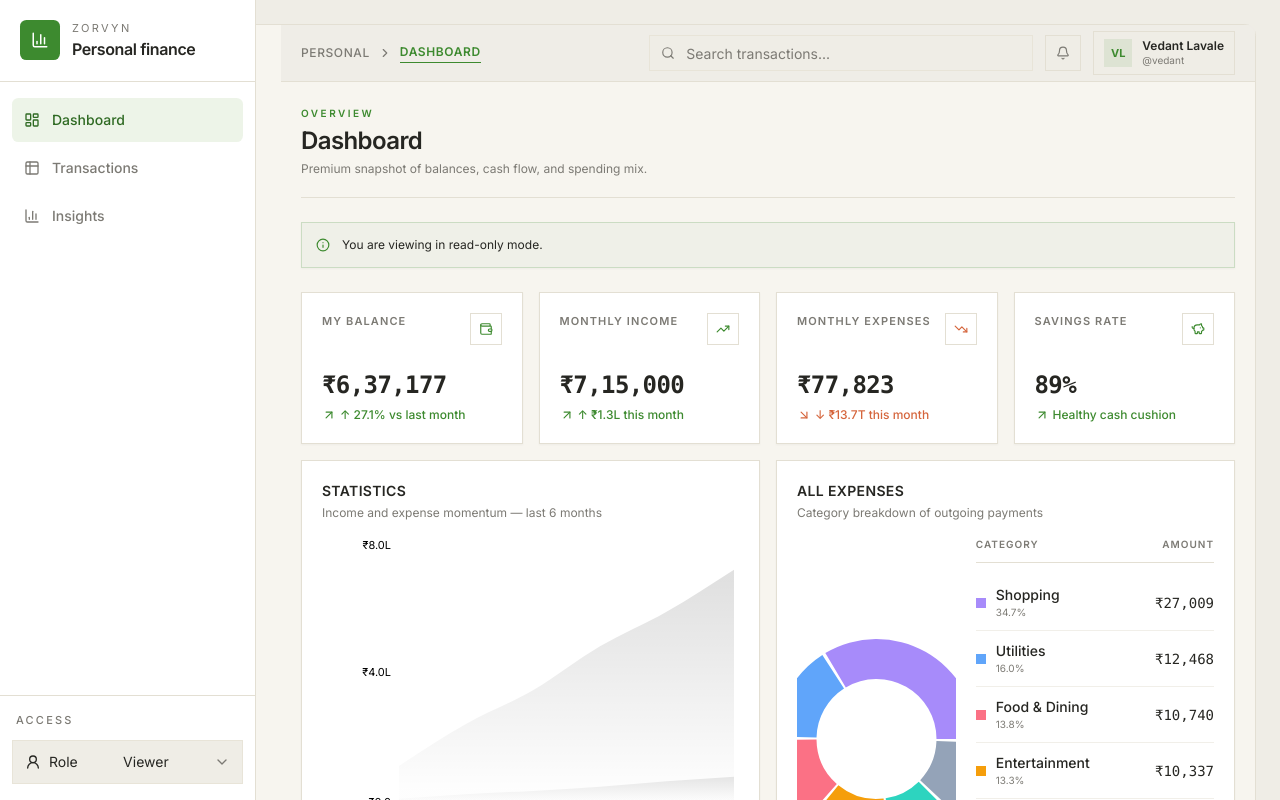
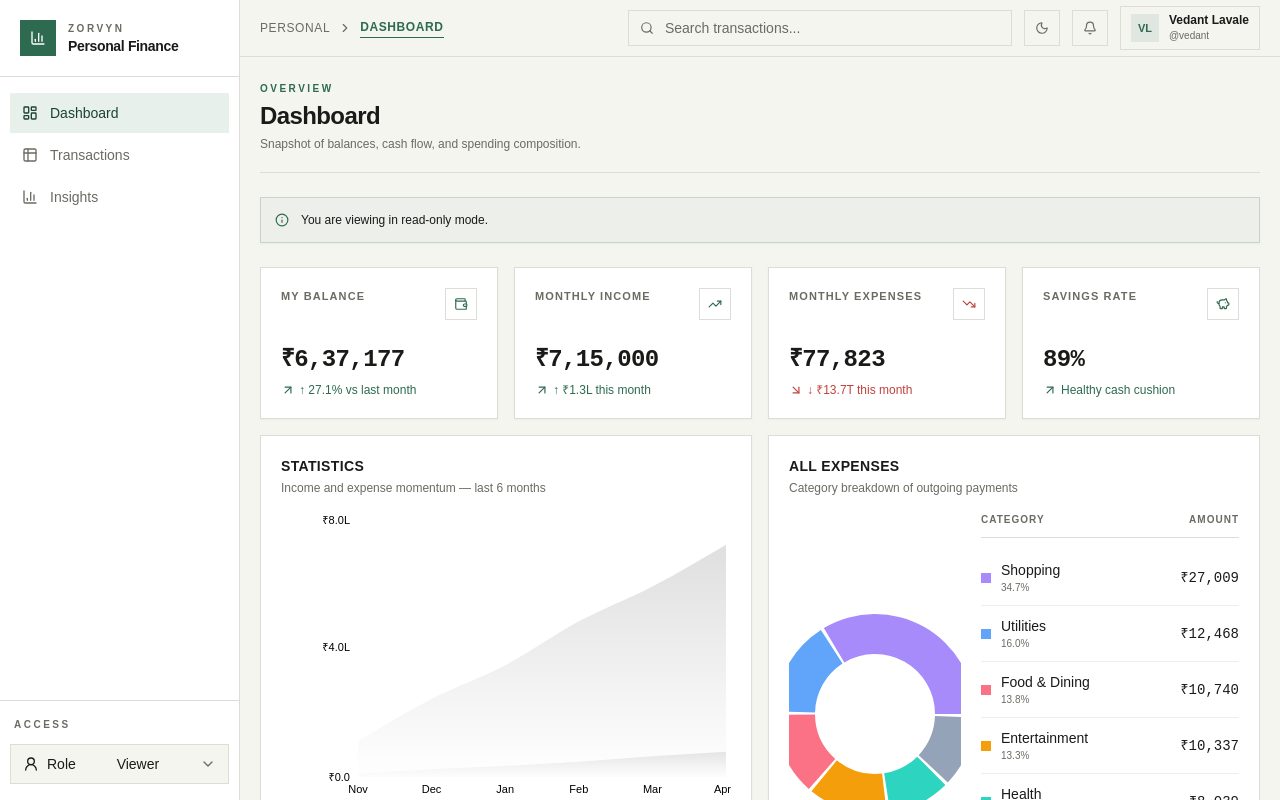
Before and after one commit to vedantlavale/assignment-zrvyn, a React (Vite) app: page / in a window 1280 px wide. Shown: the top 800 px of the page. Built offline with nearby package versions, Linux system fonts and the light colour scheme.

Commit message:
feat: overhaul UI design system with DM Sans typography, refined color palette, and expanded dashboard charts

```diff
--- a/src/App.tsx
+++ b/src/App.tsx
@@ -14,10 +14,10 @@ function AppRoutes() {
     <AnimatePresence mode="wait">
       <motion.div
         key={location.pathname}
-        initial={{ opacity: 0, y: 10 }}
+        initial={{ opacity: 0, y: 6 }}
         animate={{ opacity: 1, y: 0 }}
-        exit={{ opacity: 0, y: -8 }}
-        transition={{ duration: 0.22, ease: "easeOut" }}
+        exit={{ opacity: 0, y: -4 }}
+        transition={{ duration: 0.18, ease: "easeOut" }}
       >
         <Routes location={location}>
           <Route path="/" element={<Dashboard />} />
@@ -31,13 +31,11 @@ function AppRoutes() {
 
 export function App() {
   return (
-    <div className="min-h-svh bg-background p-3 text-foreground md:p-6">
-      <div className="min-h-[calc(100svh-1.5rem)] rounded-xl border border-border bg-[#f7f5ef] md:min-h-[calc(100svh-3rem)]">
-        <Sidebar />
-        <div className="pb-20 md:ml-16 md:pb-0 lg:ml-64">
-          <Topbar />
-          <AppRoutes />
-        </div>
+    <div className="min-h-svh bg-background text-foreground">
+      <Sidebar />
+      <div className="pb-20 md:ml-16 md:pb-0 lg:ml-60">
+        <Topbar />
+        <AppRoutes />
       </div>
     </div>
   )
--- a/src/components/layout/Sidebar.tsx
+++ b/src/components/layout/Sidebar.tsx
@@ -22,22 +22,22 @@ export function Sidebar() {
 
   return (
     <>
-      <aside className="fixed inset-y-0 left-0 z-40 hidden border-r border-sidebar-border bg-sidebar md:flex md:w-16 md:flex-col lg:w-64">
+      <aside className="fixed inset-y-0 left-0 z-40 hidden border-r border-sidebar-border bg-sidebar md:flex md:w-16 md:flex-col lg:w-60">
         <div className="border-b border-sidebar-border px-4 py-5 lg:px-5">
           <div className="flex items-center gap-3">
-            <div className="flex size-10 items-center justify-center rounded-md bg-primary text-primary-foreground">
-              <BarChart3 className="size-4.5" />
+            <div className="flex size-9 items-center justify-center bg-primary text-primary-foreground">
+              <BarChart3 className="size-4" />
             </div>
             <div className="hidden lg:block">
-              <p className="text-[11px] uppercase tracking-[0.22em] text-muted-foreground">
+              <p className="text-[10px] font-semibold uppercase tracking-[0.25em] text-muted-foreground">
                 Zorvyn
               </p>
-              <h2 className="font-semibold tracking-tight">Personal finance</h2>
+              <h2 className="text-sm font-semibold tracking-tight">Personal Finance</h2>
             </div>
           </div>
         </div>
 
-        <nav className="flex-1 space-y-1 px-3 py-4">
+        <nav className="flex-1 space-y-0.5 px-2.5 py-4">
           {navItems.map((item) => {
             const Icon = item.icon
 
@@ -47,10 +47,10 @@ export function Sidebar() {
                 to={item.to}
                 className={({ isActive }) =>
                   cn(
-                    "flex h-11 items-center gap-3 rounded-md px-3 text-sm font-medium transition-colors md:justify-center lg:justify-start",
+                    "flex h-10 items-center gap-3 px-3 text-sm font-medium transition-colors md:justify-center lg:justify-start",
                     isActive
                       ? "bg-sidebar-accent text-sidebar-accent-foreground"
-                      : "text-muted-foreground hover:bg-muted hover:text-foreground"
+                      : "text-muted-foreground hover:bg-muted/50 hover:text-foreground"
                   )
                 }
               >
@@ -61,9 +61,9 @@ export function Sidebar() {
           })}
         </nav>
 
-        <div className="space-y-3 border-t border-sidebar-border px-3 py-4">
+        <div className="space-y-3 border-t border-sidebar-border px-2.5 py-4">
           <div className="hidden px-1 lg:block">
-            <p className="mb-2 text-[11px] font-medium uppercase tracking-[0.2em] text-muted-foreground">
+            <p className="mb-2 text-[10px] font-semibold uppercase tracking-[0.25em] text-muted-foreground">
               Access
             </p>
           </div>
@@ -73,7 +73,7 @@ export function Sidebar() {
               dispatch({ type: "SET_ROLE", payload: value as "viewer" | "admin" })
             }
           >
-            <SelectTrigger className="h-11 bg-background">
+            <SelectTrigger className="h-10 bg-background">
               <div className="flex items-center gap-2">
                 <UserRound className="size-4" />
                 <span className="hidden lg:inline">Role</span>
@@ -88,8 +88,8 @@ export function Sidebar() {
         </div>
       </aside>
 
-      <nav className="fixed right-4 bottom-4 left-4 z-40 rounded-lg border border-border bg-card p-2 shadow-lg md:hidden">
-        <div className="grid grid-cols-3 gap-2">
+      <nav className="fixed right-0 bottom-0 left-0 z-40 border-t border-border bg-card p-2 md:hidden">
+        <div className="grid grid-cols-3 gap-1">
           {navItems.map((item) => {
             const Icon = item.icon
 
@@ -99,7 +99,7 @@ export function Sidebar() {
                 to={item.to}
                 className={({ isActive }) =>
                   cn(
-                    "flex flex-col items-center gap-1 rounded-md px-2 py-2 text-xs font-medium",
+                    "flex flex-col items-center gap-1 px-2 py-2 text-xs font-medium",
                     isActive ? "bg-sidebar-accent text-sidebar-accent-foreground" : "text-muted-foreground"
                   )
                 }
--- a/src/components/layout/Topbar.tsx
+++ b/src/components/layout/Topbar.tsx
@@ -1,6 +1,7 @@
-import { Bell, ChevronRight, Search } from "lucide-react"
+import { Bell, ChevronRight, Moon, Search, Sun } from "lucide-react"
 import { Link, useLocation } from "react-router-dom"
 
+import { useTheme } from "@/components/theme-provider"
 import { Input } from "@/components/ui/input"
 
 const labels: Record<string, string> = {
@@ -12,6 +13,21 @@ const labels: Record<string, string> = {
 export function Topbar() {
   const location = useLocation()
   const currentLabel = labels[location.pathname] || "Dashboard"
+  const { theme, setTheme } = useTheme()
+
+  const toggleTheme = () => {
+    if (theme === "dark") {
+      setTheme("light")
+    } else {
+      setTheme("dark")
+    }
+  }
+
+  // Determine if currently in dark mode (for icon display)
+  const isDark =
+    theme === "dark" ||
+    (theme === "system" &&
+      window.matchMedia("(prefers-color-scheme: dark)").matches)
 
   return (
     <header className="sticky top-0 z-30 border-b border-border bg-background/95 backdrop-blur-sm">
@@ -30,6 +46,16 @@ export function Topbar() {
           <Search className="absolute top-1/2 left-3 size-3.5 -translate-y-1/2 text-muted-foreground" />
           <Input placeholder="Search transactions..." className="h-9 pl-9 text-sm" />
         </div>
+
+        {/* Theme toggle */}
+        <button
+          onClick={toggleTheme}
+          title={isDark ? "Switch to light mode" : "Switch to dark mode (D)"}
+          className="flex size-9 items-center justify-center border border-border bg-background text-muted-foreground transition-colors hover:bg-muted hover:text-foreground"
+        >
+          {isDark ? <Sun className="size-3.5" /> : <Moon className="size-3.5" />}
+        </button>
+
         <button className="flex size-9 items-center justify-center border border-border bg-background text-muted-foreground transition-colors hover:bg-muted hover:text-foreground">
           <Bell className="size-3.5" />
         </button>
--- a/src/index.css
+++ b/src/index.css
@@ -5,8 +5,9 @@
 @custom-variant dark (&:is(.dark *));
 
 @theme inline {
-    --font-heading: var(--font-sans);
-    --font-sans: "Inter", sans-serif;
+    --font-heading: "DM Sans", sans-serif;
+    --font-sans: "DM Sans", sans-serif;
+    --font-mono: "DM Mono", monospace;
     --color-income: var(--income);
     --color-expense: var(--expense);
     --color-sidebar-ring: var(--sidebar-ring);
@@ -40,50 +41,88 @@
     --color-card: var(--card);
     --color-foreground: var(--foreground);
     --color-background: var(--background);
-    --radius-sm: calc(var(--radius) * 0.6);
-    --radius-md: calc(var(--radius) * 0.8);
-    --radius-lg: var(--radius);
-    --radius-xl: calc(var(--radius) * 1.4);
-    --radius-2xl: calc(var(--radius) * 1.8);
-    --radius-3xl: calc(var(--radius) * 2.2);
-    --radius-4xl: calc(var(--radius) * 2.6);
+    --radius-sm: 0px;
+    --radius-md: 2px;
+    --radius-lg: 4px;
+    --radius-xl: 6px;
+    --radius-2xl: 8px;
+    --radius-3xl: 10px;
+    --radius-4xl: 12px;
 }
 
+/* ─── Light Mode ─────────────────────────────────────────────── */
 :root {
-    --background: #efede6;
-    --foreground: #262622;
+    --background: #f5f5f0;
+    --foreground: #1a1a18;
     --card: #ffffff;
-    --card-foreground: #262622;
+    --card-foreground: #1a1a18;
     --popover: #ffffff;
-    --popover-foreground: #262622;
-    --primary: #3d8a2f;
+    --popover-foreground: #1a1a18;
+    --primary: #2d6a4f;
     --primary-foreground: #ffffff;
-    --secondary: #f4f2eb;
-    --secondary-foreground: #262622;
-    --muted: #f5f2ea;
-    --muted-foreground: #7c7a74;
-    --accent: #4b9438;
+    --secondary: #f0efe9;
+    --secondary-foreground: #1a1a18;
+    --muted: #edece6;
+    --muted-foreground: #6b6b63;
+    --accent: #40916c;
     --accent-foreground: #ffffff;
     --destructive: oklch(0.577 0.245 27.325);
-    --border: #e3dfd3;
-    --input: #e8e4d8;
-    --ring: rgb(75 148 56 / 0.2);
-    --chart-1: oklch(0.87 0 0);
-    --chart-2: oklch(0.556 0 0);
-    --chart-3: oklch(0.439 0 0);
-    --chart-4: oklch(0.371 0 0);
-    --chart-5: oklch(0.269 0 0);
-    --radius: 0.5rem;
+    --border: #dddcd6;
+    --input: #dddcd6;
+    --ring: rgb(45 106 79 / 0.25);
+    --chart-1: #2d6a4f;
+    --chart-2: #40916c;
+    --chart-3: #52b788;
+    --chart-4: #74c69d;
+    --chart-5: #95d5b2;
+    --radius: 4px;
     --sidebar: #ffffff;
-    --sidebar-foreground: #262622;
-    --sidebar-primary: #4b9438;
+    --sidebar-foreground: #1a1a18;
+    --sidebar-primary: #2d6a4f;
     --sidebar-primary-foreground: #ffffff;
-    --sidebar-accent: #edf4e8;
-    --sidebar-accent-foreground: #2f6a23;
-    --sidebar-border: #e3dfd3;
-    --sidebar-ring: rgb(75 148 56 / 0.2);
-    --income: #3d8a2f;
-    --expense: #d5653c;
+    --sidebar-accent: #e8f0ec;
+    --sidebar-accent-foreground: #1b4332;
+    --sidebar-border: #dddcd6;
+    --sidebar-ring: rgb(45 106 79 / 0.25);
+    --income: #2d6a4f;
+    --expense: #c1403d;
+}
+
+/* ─── Dark Mode ──────────────────────────────────────────────── */
+.dark {
+    --background: #0f1710;
+    --foreground: #e8ede9;
+    --card: #161e17;
+    --card-foreground: #e8ede9;
+    --popover: #1a241b;
+    --popover-foreground: #e8ede9;
+    --primary: #52b788;
+    --primary-foreground: #0a1209;
+    --secondary: #1e2920;
+    --secondary-foreground: #e8ede9;
+    --muted: #1a2018;
+    --muted-foreground: #8a9688;
+    --accent: #52b788;
+    --accent-foreground: #0a1209;
+    --destructive: oklch(0.65 0.22 27.325);
+    --border: #253227;
+    --input: #253227;
+    --ring: rgb(82 183 136 / 0.3);
+    --chart-1: #52b788;
+    --chart-2: #74c69d;
+    --chart-3: #95d5b2;
+    --chart-4: #b7e4c7;
+    --chart-5: #d8f3dc;
+    --sidebar: #0f1710;
+    --sidebar-foreground: #e8ede9;
+    --sidebar-primary: #52b788;
+    --sidebar-primary-foreground: #0a1209;
+    --sidebar-accent: #1a2c1d;
+    --sidebar-accent-foreground: #95d5b2;
+    --sidebar-border: #1e2b1f;
+    --sidebar-ring: rgb(82 183 136 / 0.3);
+    --income: #52b788;
+    --expense: #e07070;
 }
 
 @layer base {
@@ -91,16 +130,20 @@
     @apply border-border outline-ring/50;
   }
   body {
-    @apply bg-background text-foreground;
+    @apply bg-background text-foreground antialiased;
     min-height: 100vh;
+    font-feature-settings: "ss01", "ss02", "cv01";
   }
   html {
     @apply font-sans;
+    -webkit-font-smoothing: antialiased;
+    -moz-osx-font-smoothing: grayscale;
+    text-rendering: optimizeLegibility;
   }
   button {
     @apply cursor-pointer;
   }
   ::selection {
-    background: rgb(75 148 56 / 0.16);
+    background: rgb(45 106 79 / 0.14);
   }
 }
--- a/src/main.tsx
+++ b/src/main.tsx
@@ -4,6 +4,7 @@ import { BrowserRouter } from "react-router-dom"
 
 import "./index.css"
 import App from "./App.tsx"
+import { ThemeProvider } from "@/components/theme-provider"
 import { Toaster } from "@/components/ui/toaster"
 import { ToastContextProvider } from "@/components/ui/use-toast"
 import { AppProvider } from "@/context/AppContext"
@@ -12,6 +13,7 @@ import { TransactionProvider } from "@/context/TransactionContext"
 createRoot(document.getElementById("root")!).render(
   <StrictMode>
     <BrowserRouter>
+      <ThemeProvider defaultTheme="system" storageKey="zorvyn-theme">
         <AppProvider>
           <TransactionProvider>
             <ToastContextProvider>
@@ -20,6 +22,7 @@ createRoot(document.getElementById("root")!).render(
             </ToastContextProvider>
           </TransactionProvider>
         </AppProvider>
+      </ThemeProvider>
     </BrowserRouter>
   </StrictMode>
 )
--- a/src/pages/Dashboard.tsx
+++ b/src/pages/Dashboard.tsx
@@ -1,6 +1,8 @@
 import { useEffect, useState } from "react"
 
 import { BalanceTrendChart } from "@/components/dashboard/BalanceTrendChart"
+import { CashFlowChart } from "@/components/dashboard/CashFlowChart"
+import { DailySpendingChart } from "@/components/dashboard/DailySpendingChart"
 import { SpendingBreakdown } from "@/components/dashboard/SpendingBreakdown"
 import { SummaryCards } from "@/components/dashboard/SummaryCards"
 import { PageShell } from "@/components/layout/PageShell"
@@ -17,19 +19,20 @@ export function Dashboard() {
   return (
     <PageShell
       title="Dashboard"
-      description="Premium snapshot of balances, cash flow, and spending mix."
+      description="Snapshot of balances, cash flow, and spending composition."
     >
       {loading ? (
         <div className="space-y-4">
           <div className="grid grid-cols-1 gap-4 md:grid-cols-2 xl:grid-cols-4">
             {Array.from({ length: 4 }).map((_, index) => (
-              <Skeleton key={index} className="h-40" />
+              <Skeleton key={index} className="h-36" />
             ))}
           </div>
           <div className="grid gap-4 xl:grid-cols-2">
             <Skeleton className="h-[380px]" />
             <Skeleton className="h-[380px]" />
           </div>
+          <Skeleton className="h-[300px]" />
         </div>
       ) : (
         <div className="space-y-4">
@@ -38,6 +41,10 @@ export function Dashboard() {
             <BalanceTrendChart />
             <SpendingBreakdown />
           </div>
+          <div className="grid gap-4 xl:grid-cols-2">
+            <CashFlowChart />
+            <DailySpendingChart />
+          </div>
         </div>
       )}
     </PageShell>
```
Lines whose indentation alone changed are shown as unchanged.
